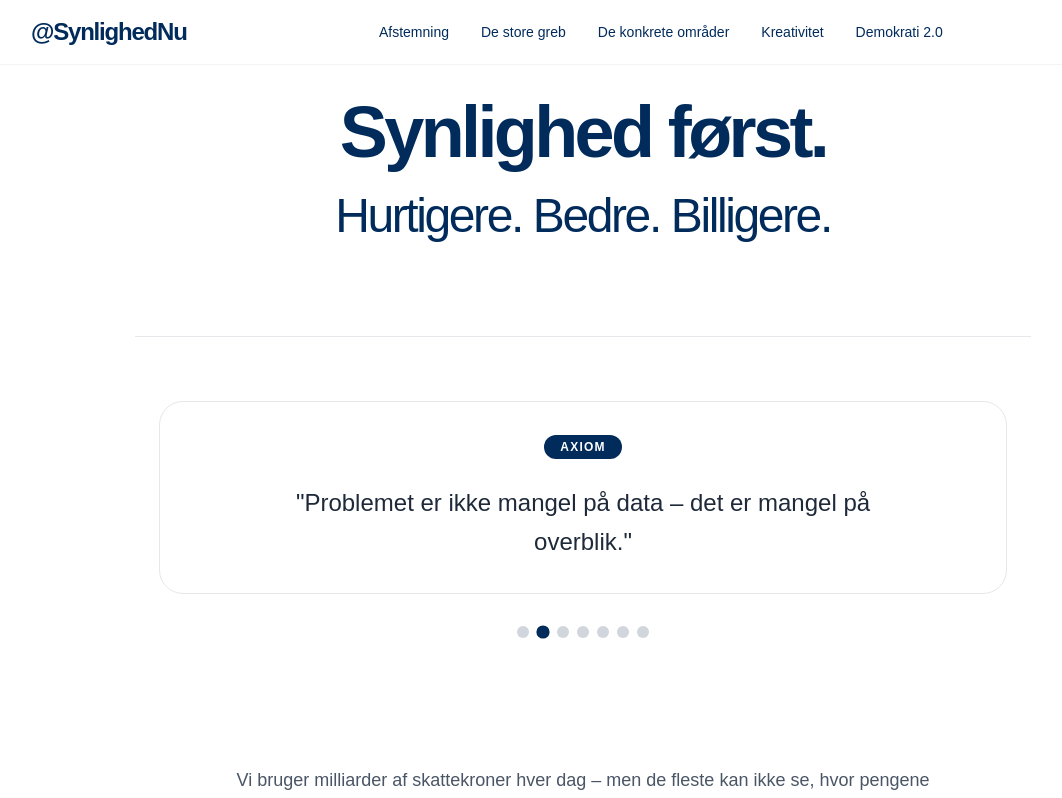
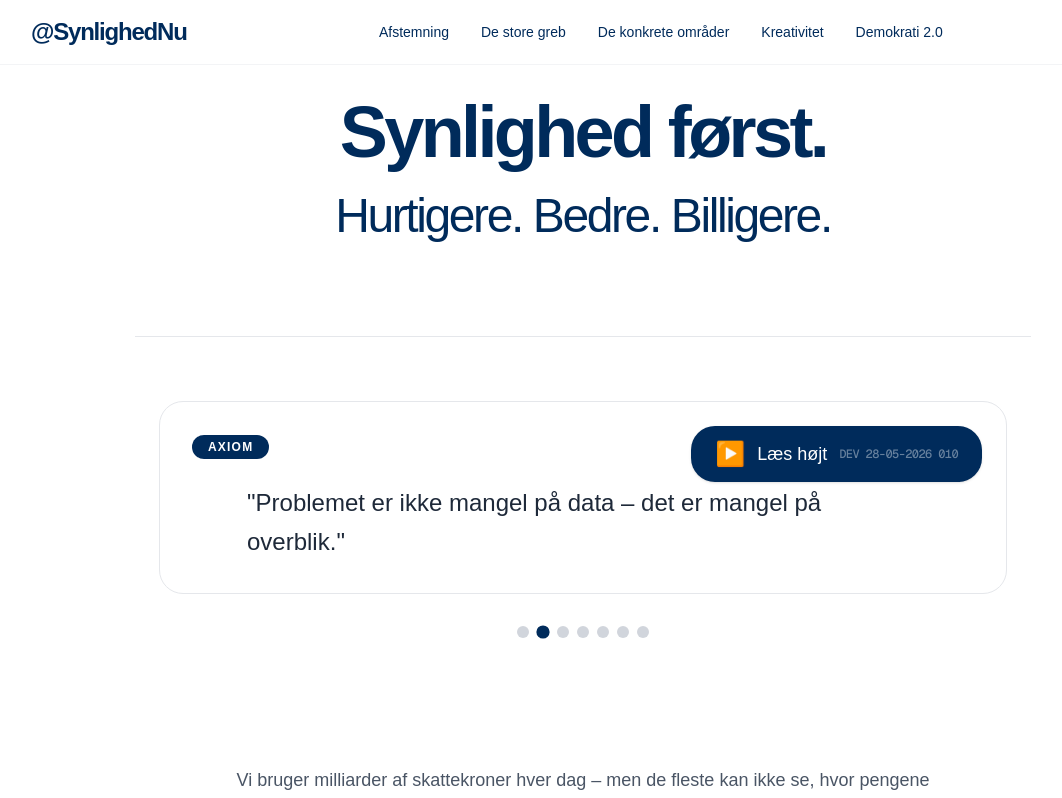
Before and after one commit to synlighed-nu/synlighed-nu-clean, a Next.js app: page / in a window 1280 px wide. Shown: the top 798 px of the page, without its empty margins (57-1119 px from the left). Built offline with nearby package versions, Linux system fonts and the light colour scheme.

Commit message:
Update _Axioms.tsx

```diff
--- a/app/components/sections/_Axioms.tsx
+++ b/app/components/sections/_Axioms.tsx
@@ -2,16 +2,27 @@
 
 import React, { useState } from 'react';
 import Link from 'next/link';
+import SpeakerButton from '../common/_SpeakerButton';
 import { AXIOMS } from '../../lib/constants';
 
 export default function Axioms() {
   const [currentIndex, setCurrentIndex] = useState(1); // starter fra 2. axiom
   const publicAxioms = AXIOMS.filter(a => a.visibility === "public");
 
+  const currentAxiom = publicAxioms[currentIndex];
+
   return (
     <div className="max-w-4xl mx-auto px-6 py-16 border-t border-gray-200">
       <Link href="/axiomer" className="block group">
-        <div className="bg-white border border-gray-200 rounded-3xl p-8 hover:border-[#002B5B]/30 transition-all text-center">
+        <div className="bg-white border border-gray-200 rounded-3xl p-8 hover:border-[#002B5B]/30 transition-all relative">
+
+          {/* Højtaler-knap øverst til højre */}
+          <div className="absolute top-6 right-6">
+            <SpeakerButton
+              text={currentAxiom.text}
+              endingAxiomIndex={currentIndex}
+            />
+          </div>
 
           {/* Centreret badge */}
           <div className="mx-auto inline-block px-4 py-1 bg-[#002B5B] text-white text-xs font-semibold tracking-widest rounded-full mb-6">
@@ -19,7 +30,7 @@ export default function Axioms() {
           </div>
 
           <p className="text-2xl leading-relaxed text-gray-800 max-w-2xl mx-auto">
-            "{publicAxioms[currentIndex].text}"
+            "{currentAxiom.text}"
           </p>
         </div>
       </Link>
```
